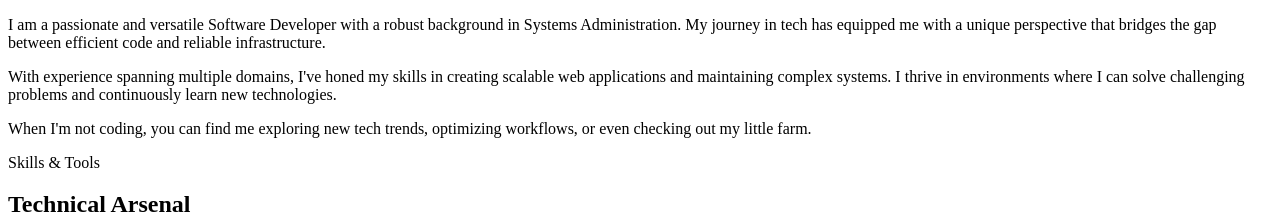
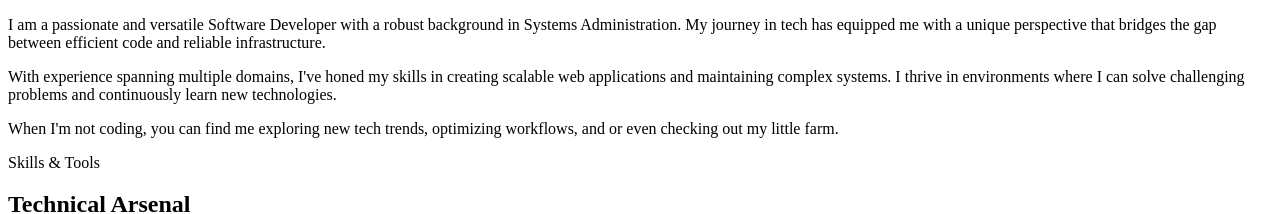
Before and after one commit to Luke-Manyamazi/luke-manyamazi.github.io, a React (Vite) app in the folder client/: page / in a window 1280 px wide. Shown: the part 860-1074 px from the top of the page. Built offline with nearby package versions, Linux system fonts and the light colour scheme; a web font is replaced by a local one.

Commit message:
fix line 31

```diff
--- a/client/src/components/About.tsx
+++ b/client/src/components/About.tsx
@@ -28,7 +28,7 @@ export function About() {
             </p>
             <p>
               When I'm not coding, you can find me exploring new tech trends, optimizing
-              workflows, or even checking out my little farm.
+              workflows, and or even checking out my little farm.
             </p>
           </motion.div>
 
```
